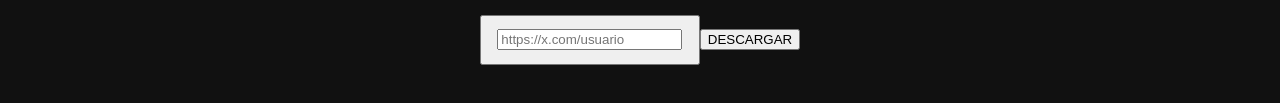
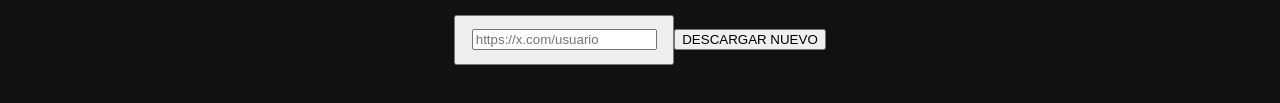
Before and after one commit to hm4-arch/twitter-downloader-apk, a website: page www/index.html in a window 1280 px wide. Shown: the part 359-462 px from the top of the page. Drawn offline with Linux system fonts and the light colour scheme.

Commit message:
cambiar boton

```diff
--- a/www/index.html
+++ b/www/index.html
@@ -57,7 +57,7 @@ height:50px;
 <input id="url" placeholder="https://x.com/usuario">
 
 <button onclick="descargar()">
-DESCARGAR
+DESCARGAR NUEVO
 </button>
 
 <script>
```
